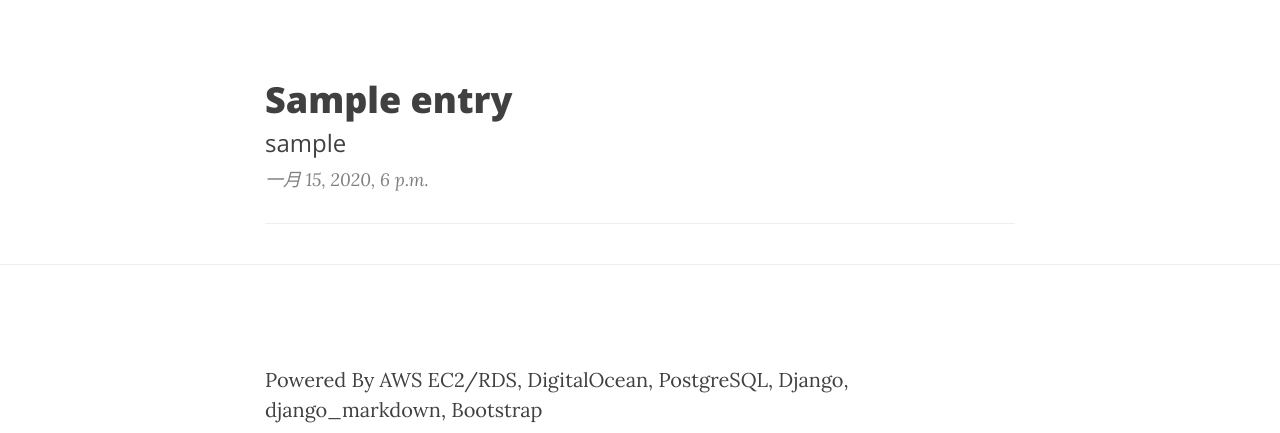
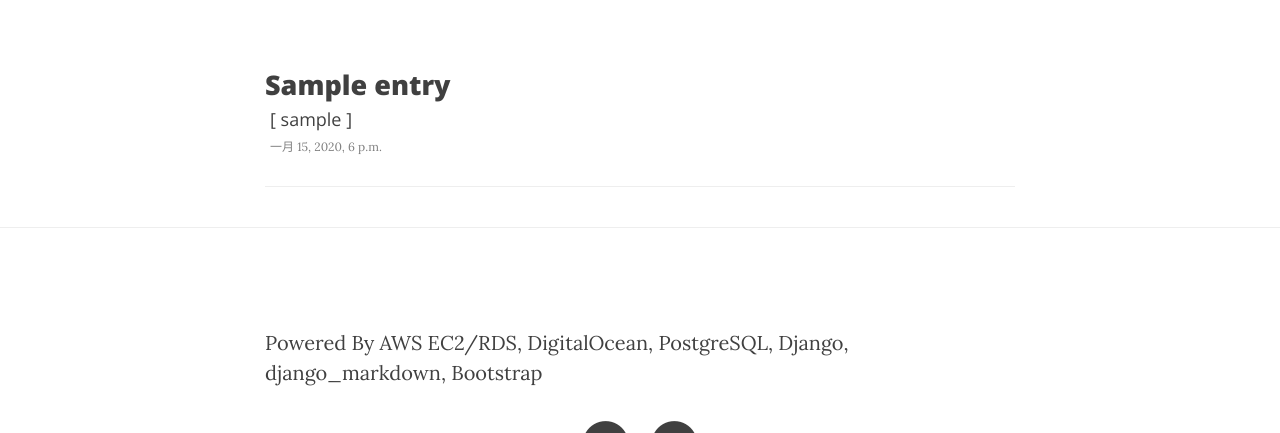
Before and after one commit to gccpacman/pydblog, a Django app: page / in a window 1280 px wide. Shown: the part 248-681 px from the top of the page. Run offline with Django 3.2, Linux system fonts and the light colour scheme; tables that the repository leaves empty hold one stand-in row (values such as "Sample post"); some libraries are stand-ins or nearby versions.

Commit message:
update a little templates

```diff
--- a/django_blog/static/blog/css/clean-blog.css
+++ b/django_blog/static/blog/css/clean-blog.css
@@ -220,19 +220,22 @@ hr.small {
 }
 .post-preview > a > .post-title {
   font-size: 30px;
-  margin-top: 30px;
+  margin-top: 20px;
   margin-bottom: 10px;
 }
 .post-preview > a > .post-subtitle {
   margin: 0;
   font-weight: 300;
-  margin-bottom: 10px;
+  font-size: 18px;
+  margin-bottom: 8px;
+  margin-left: 5px;
 }
 .post-preview > .post-meta {
   color: #808080;
-  font-size: 18px;
-  font-style: italic;
-  margin-top: 0;
+  font-size: 12px;
+  /*font-style: italic;*/
+  margin-top: 5px;
+  margin-left: 5px;
 }
 .post-preview > .post-meta > a {
   text-decoration: none;
@@ -245,7 +248,7 @@ hr.small {
 }
 @media only screen and (min-width: 768px) {
   .post-preview > a > .post-title {
-    font-size: 36px;
+    font-size: 27px;
   }
 }
 .section-heading {
--- a/django_blog/templates/blog/index.html
+++ b/django_blog/templates/blog/index.html
@@ -38,7 +38,7 @@
                             {{ object.title }}
                         </h2>
                         <h3 class="post-subtitle">
-                            {{  object.tags.all|join:", " }}
+                           [ {{  object.tags.all|join:", " }} ]
                         </h3>
                     </a>
                     <p class="post-meta">{{ object.created }} </p>
```
